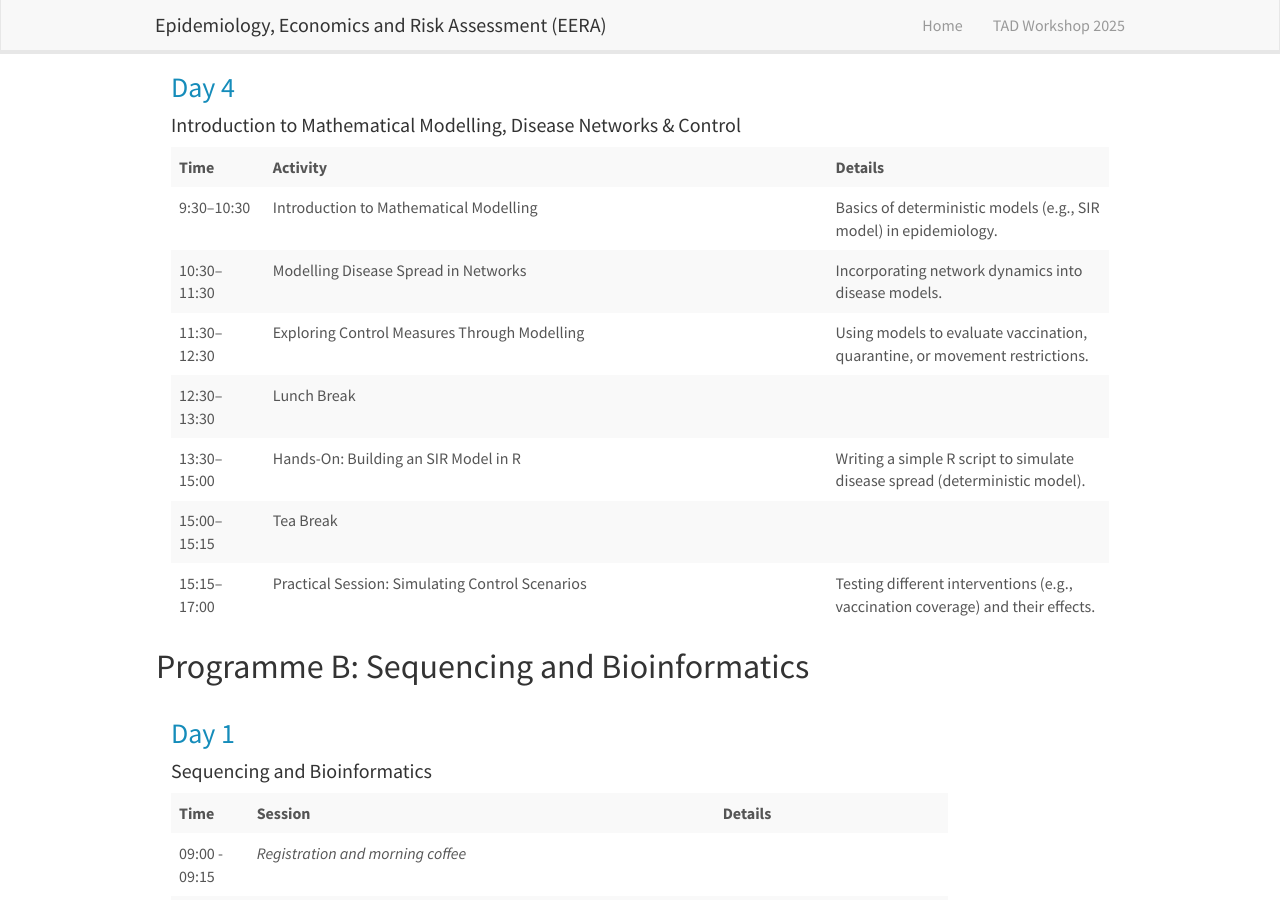
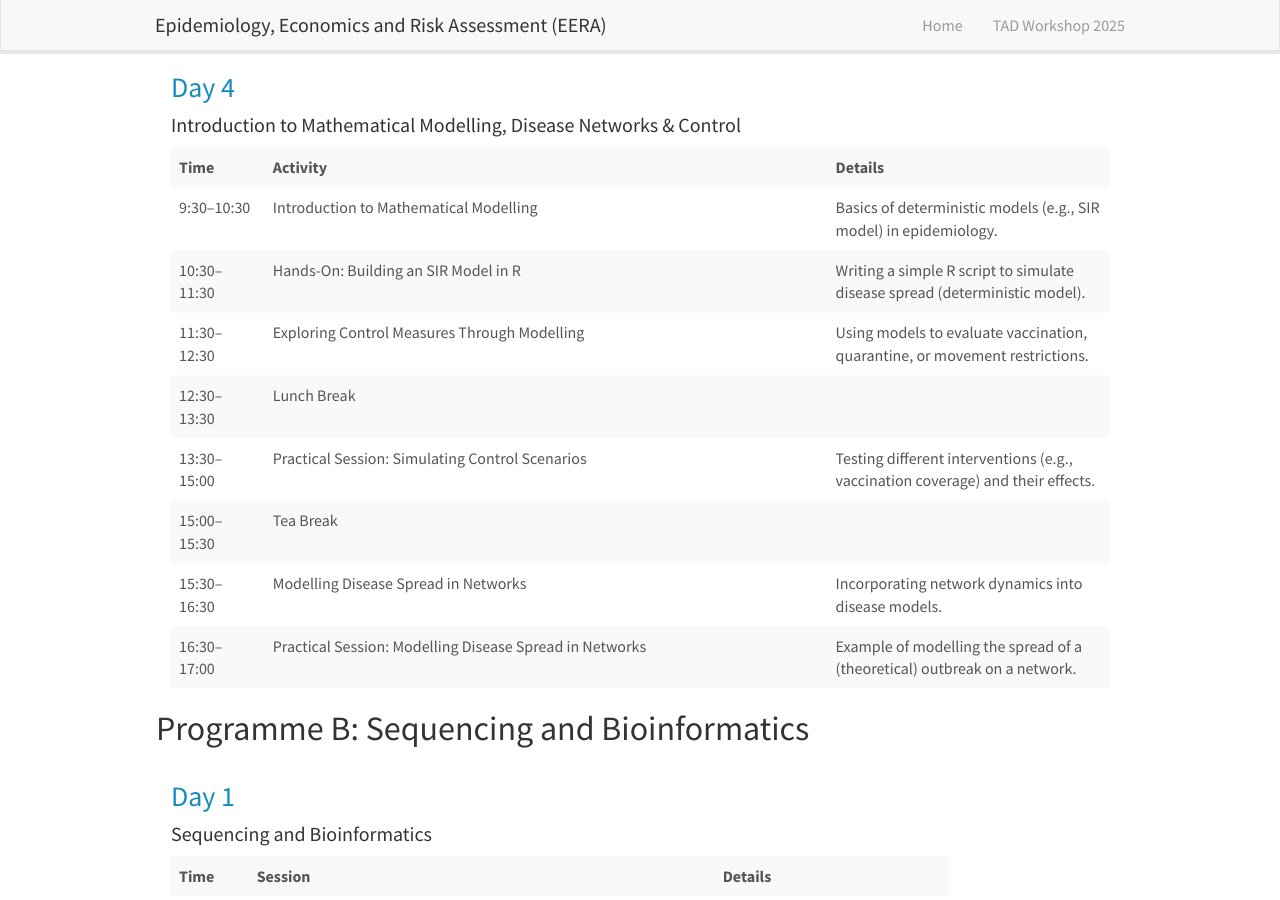
Before and after one commit to EERA-Edinburgh/eera-edinburgh.github.io, a Jekyll site: the page built from _pages/tad-workshop-ghana-2025.md, in a window 1280 px wide and 900 px high, scrolled down 2696 px. Built offline with Jekyll 4.4.1, drawn with Linux system fonts in a browser that asks for light colours; nearby versions of some CDN libraries; comment, search, counter and statistics services are not loaded.

Commit message:
updated day 4 program

```diff
--- a/_pages/tad-workshop-ghana-2025.md
+++ b/_pages/tad-workshop-ghana-2025.md
@@ -239,10 +239,10 @@ Skip to sequencing workshop programme [day 1](#day1-sb), [day 2](#day2-sb), [day
     </tr>
     <tr>
         <td>10:30–11:30</td>
-        <td>Modelling Disease Spread in Networks</td>
-        <td>Incorporating network dynamics into disease models.</td>
+        <td>Hands-On: Building an SIR Model in R</td>
+        <td>Writing a simple R script to simulate disease spread (deterministic model).</td>
     </tr>
-    <tr>
+        <tr>
         <td>11:30–12:30</td>
         <td>Exploring Control Measures Through Modelling</td>
         <td>Using models to evaluate vaccination, quarantine, or movement restrictions.</td>
@@ -254,18 +254,23 @@ Skip to sequencing workshop programme [day 1](#day1-sb), [day 2](#day2-sb), [day
     </tr>
     <tr>
         <td>13:30–15:00</td>
-        <td>Hands-On: Building an SIR Model in R</td>
-        <td>Writing a simple R script to simulate disease spread (deterministic model).</td>
+        <td>Practical Session: Simulating Control Scenarios</td>
+        <td>Testing different interventions (e.g., vaccination coverage) and their effects.</td>
     </tr>
     <tr>
-        <td>15:00–15:15</td>
+        <td>15:00–15:30</td>
         <td>Tea Break</td>
         <td></td>
     </tr>
     <tr>
-        <td>15:15–17:00</td>
-        <td>Practical Session: Simulating Control Scenarios</td>
-        <td>Testing different interventions (e.g., vaccination coverage) and their effects.</td>
+        <td>15:30–16:30</td>
+        <td>Modelling Disease Spread in Networks</td>
+        <td>Incorporating network dynamics into disease models.</td>
+    </tr>
+    <tr>
+        <td>16:30–17:00</td>
+        <td>Practical Session: Modelling Disease Spread in Networks</td>
+        <td>Example of modelling the spread of a (theoretical) outbreak on a network.</td>
     </tr>
 </table>
 
```
